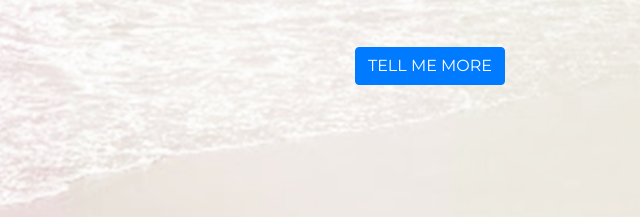
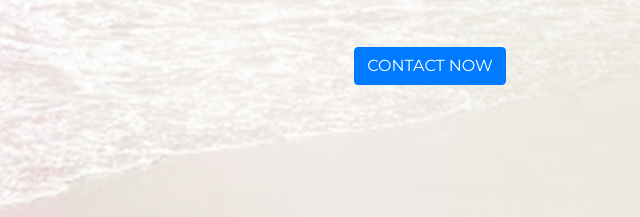
Before and after one commit to bitkittu/bitkittu.github.io, a website with bundled scripts: page index.html in a window 1280 px wide. Shown: the part 443-660 px from the top of the page, 210-850 px from the left. Built offline with nearby package versions, Linux system fonts and the light colour scheme; a web font is replaced by a local one.

Commit message:
Update index.html

```diff
--- a/index.html
+++ b/index.html
@@ -63,7 +63,7 @@
         <div class="intro-text">
           <div class="intro-lead-in">I'm Here TO INCREASE LEADS & ROI IN ADWORDS</div>
           <div class="intro-heading text-uppercase">PPC EXPERT FREE ADVICE</div>
-          <a class="btn btn-primary btn-xl text-uppercase js-scroll-trigger" href="#services">Tell Me More</a>
+          <a class="btn btn-primary btn-xl text-uppercase js-scroll-trigger" href="#contact">Contact Now</a>
         </div>
       </div>
     </header>
```
